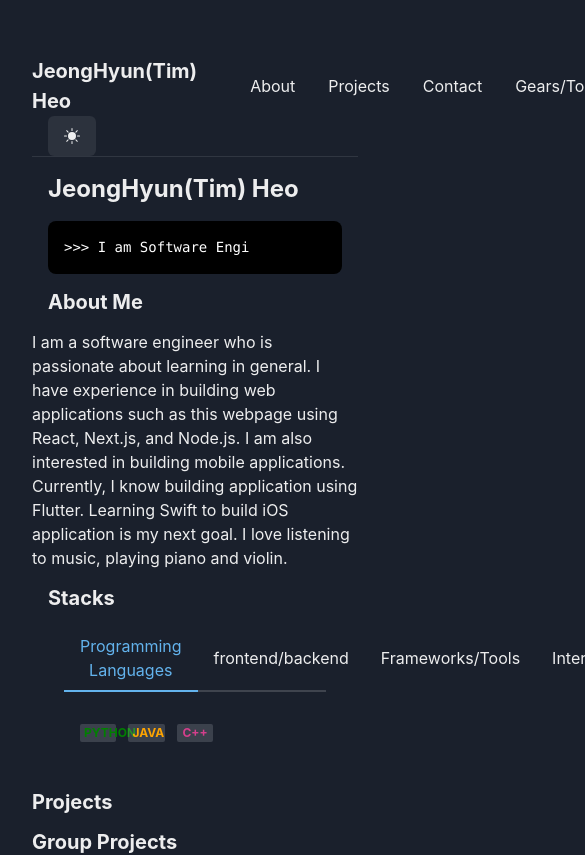
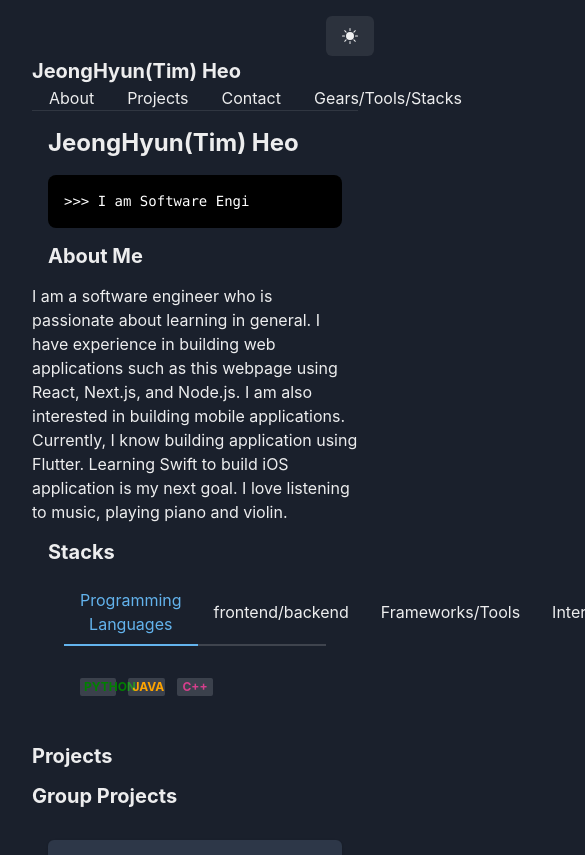
Before and after one commit to Tim-a-tree/nextjs_profile, a Next.js app: page / in a window 390 px wide. Shown: the top 855 px of the page, 585 px wide, since content can reach past the window. Built offline with nearby package versions, Linux system fonts and the light colour scheme.

Commit message:
Minor Fix: responsiveness on navbar

```diff
--- a/components/navbar.tsx
+++ b/components/navbar.tsx
@@ -9,15 +9,15 @@ const Navbar = () => {
         <Flex as="nav" align="left" justify="space-between" wrap="wrap" bg="whiteAlpha">
 
             <Box
-                display={{ sm: 'none', md: 'flex' }}
+                display={{ sm: 'flex', md: 'flex', lg: 'flex' }}
                 width={{ sm: 'full', md: 'auto' }}
-                alignItems="center"
+                alignItems={{ sm: 'flex-start', md: 'center' }}
                 flexGrow={1}
             >
-                <Stack direction='row' spacing={4} align='center'>
                     <Flex align="left" mr={5}>
                         <Text fontSize="xl" fontWeight="bold"> JeongHyun(Tim) Heo</Text>
                     </Flex>
+                <Stack direction='row' spacing={4} align='center'>
                     <Divider orientation="vertical" />
                     <Link href="">
                         About
@@ -35,10 +35,10 @@ const Navbar = () => {
                         Gears/Tools/Stacks
                     </Link>
                 </Stack>
-                <Button onClick={toggleColorMode} ml={4}>
-                    {colorMode === "light" ? <MdNightlight /> : <BsFillSunFill />}
-                </Button>
             </Box>
+            <Button onClick={toggleColorMode} ml={4} position= 'absolute' top='1rem' right='1rem'>
+                {colorMode === "light" ? <MdNightlight /> : <BsFillSunFill />}
+            </Button>
         </Flex>
     )
 };
```
